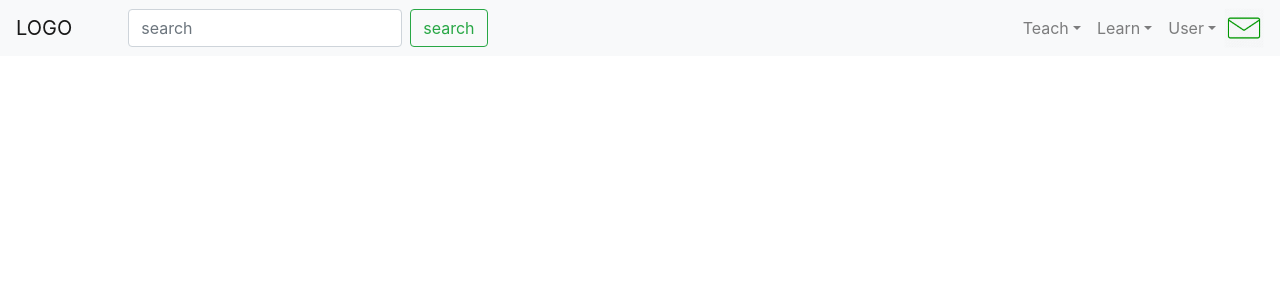
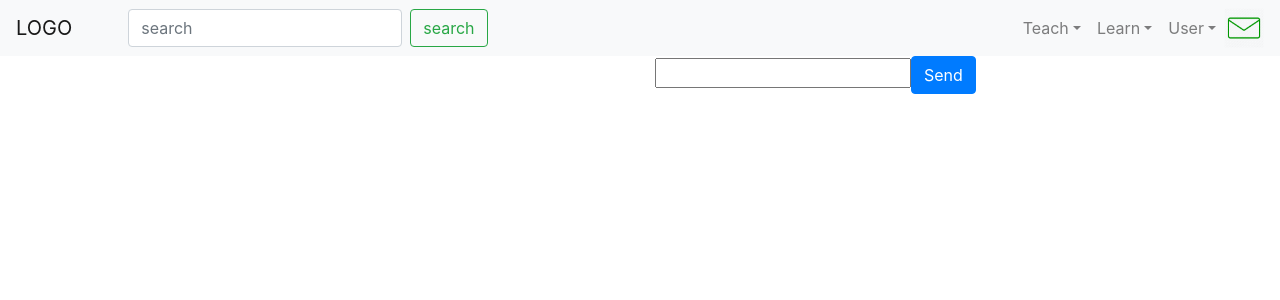
Before and after one commit to jgab13/TalentSwap, a React (Create React App) app in the folder talent_swap/: page /MessageCenter in a window 1280 px wide. Shown: the top 300 px of the page. Built offline with nearby package versions, Linux system fonts and the light colour scheme.

Commit message:
MessageCenter can now send messages.

```diff
--- a/talent_swap/src/react-components/MessageCenter/index.js
+++ b/talent_swap/src/react-components/MessageCenter/index.js
@@ -7,15 +7,19 @@ import MessageContents from "../MessageContents";
 
 class MessageCenter extends React.Component {
     static contextType = UserContext;
+    state = {
+        selectedContact: this.context.currentUser.getContactIds()[0]
+    }
     render() {
         const {currentUser} = this.context;
+
         return (
             <div>
                 <Header />
                 <Container>
                     <Row>
                         <Col><MessageContacts contactIds={currentUser.getContactIds()} /></Col>
-                        <Col><MessageContents messages={currentUser.getMessagesFromContact(1)} /></Col>
+                        <Col><MessageContents selectedContact={this.state.selectedContact} messages={currentUser.getMessagesFromContact(this.state.selectedContact)} sendMessageHandler={(message) => {currentUser.sendMessage(this.state.selectedContact, message)}} /></Col>
                     </Row>
                 </Container>
             </div>
--- a/talent_swap/src/react-components/MessageContents/index.js
+++ b/talent_swap/src/react-components/MessageContents/index.js
@@ -1,6 +1,6 @@
 import React from "react";
 import { uid } from "react-uid";
-import { ListGroup, ListGroupItem } from 'react-bootstrap';
+import { Button, ListGroup, ListGroupItem } from 'react-bootstrap';
 import {UserContext} from "./../../react-contexts/user-context";
 
 class MessageContents extends React.Component {
@@ -8,12 +8,21 @@ class MessageContents extends React.Component {
     constructor(props) {
         super(props);
         this.state = {
-            messages: this.props.messages
+            selectedContact: this.props.selectedContact,
+            messages: this.props.messages,
+            messageToSend: ""
         };
+        this.sendMessageHandler = this.props.sendMessageHandler;
     }
+    handleInputChange = (event) => {
+        this.setState({
+            messageToSend: event.target.value
+        });
+    };
     render() {
         const {currentUser} = this.context;
         return (
+            <div>
                 <ListGroup>
                     {this.state.messages
                     .map(message => (
@@ -22,6 +31,11 @@ class MessageContents extends React.Component {
                         </ListGroupItem>
                     ))}
                 </ListGroup>
+                <div>
+                    <input type="text" onChange={this.handleInputChange} />
+                    <Button variant="primary" type="button" onClick={() => {this.sendMessageHandler(this.state.messageToSend); this.setState({messages: currentUser.getMessagesFromContact(this.state.selectedContact)})}}>Send</Button>
+                </div>
+            </div>
         )
     }
 }
--- a/talent_swap/src/users/user.js
+++ b/talent_swap/src/users/user.js
@@ -79,23 +79,32 @@ class User {
     }
 
     getMessagesFromContact = (contactId) => {
-        const sortedMessages = hardCodedMessages
-            .sort(
-                (message1, message2) => {
-                    if (message1.timestamp > message2.timestamp) {
-                        return -1;
-                    }
-                    if (message1.timestamp < message2.timestamp) {
-                        return 1;
-                    }
-                    return 0;
-                }
-            );
-        const sentMessages = sortedMessages
+        // Needs server call
+        const sortByTimestamp = (message1, message2) => {
+            if (message1.timestamp > message2.timestamp) {
+                return 1;
+            }
+            if (message1.timestamp < message2.timestamp) {
+                return -1;
+            }
+            return 0;
+        };
+        const sentMessages = hardCodedMessages
             .filter(message => message.senderId === this.id);
-        const receivedMessages = sortedMessages
+        const receivedMessages = hardCodedMessages
             .filter(message => message.receiverId === this.id);
-        return Array.from(new Set([...sentMessages, ...receivedMessages]));
+        return Array.from(new Set([...sentMessages, ...receivedMessages])).sort(sortByTimestamp);
+    }
+
+    sendMessage = (userId, contents) => {
+        hardCodedMessages.push(
+            new Message({
+                timestamp: Date.now(),
+                senderId: this.id,
+                receiverId: userId,
+                contents: contents
+            })
+        )
     }
 }
 
```
Lines whose indentation alone changed are shown as unchanged.
